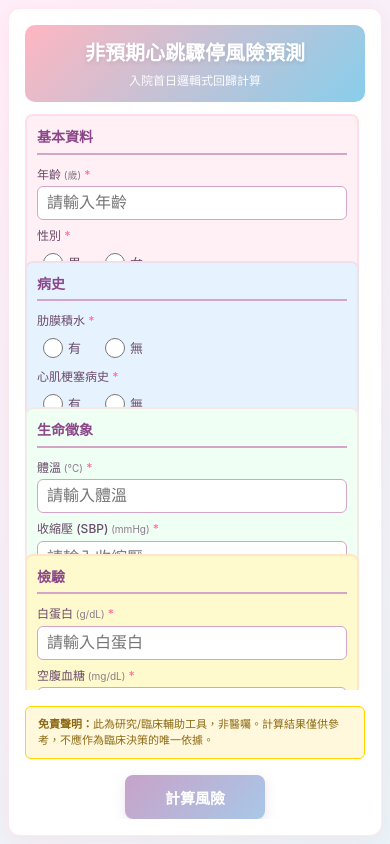
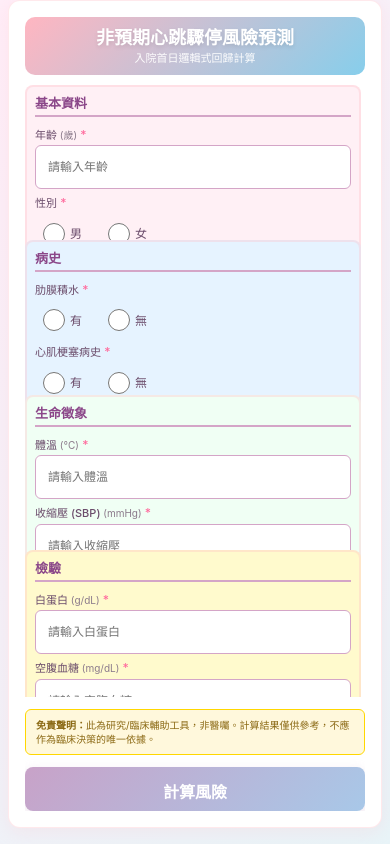
Before and after one commit to 0330tina/ihca-risk-prediction, a Next.js app: page /input in a window 390 px wide. Built offline with nearby package versions, Linux system fonts and the light colour scheme.

Commit message:
更新：介面

```diff
--- a/app/globals.css
+++ b/app/globals.css
@@ -28,6 +28,7 @@ body {
   }
 }
 
+/* iPhone 和移動端優化 */
 @media (max-width: 768px) {
   .form-content-grid {
     grid-template-columns: 1fr !important;
@@ -40,31 +41,67 @@ body {
   /* 移動端優化 */
   body {
     font-size: 14px;
+    -webkit-text-size-adjust: 100%;
+    -moz-text-size-adjust: 100%;
+    -ms-text-size-adjust: 100%;
+    text-size-adjust: 100%;
   }
 
   input[type="number"],
   input[type="text"] {
-    font-size: 16px !important; /* 防止 iOS 自動縮放 */
+    font-size: 12px !important;
+    appearance: none;
+    -webkit-appearance: none;
+    -moz-appearance: textfield;
+  }
+
+  /* iPhone 特定優化 */
+  @supports (-webkit-touch-callout: none) {
+    /* iOS Safari 專用 */
+    body {
+      padding: env(safe-area-inset-top) env(safe-area-inset-right) env(safe-area-inset-bottom) env(safe-area-inset-left);
+    }
   }
 }
 
-/* 移動端觸控優化 */
+/* 移動端觸控優化 - iPhone 專用 */
 @media (max-width: 768px) {
   button {
     min-height: 44px; /* iOS 建議的最小觸控區域 */
     padding: 12px 20px !important;
+    -webkit-tap-highlight-color: rgba(200, 162, 200, 0.3);
+    touch-action: manipulation;
   }
 
   input[type="radio"] {
-    width: 20px !important;
-    height: 20px !important;
-    min-width: 20px;
-    min-height: 20px;
+    width: 22px !important;
+    height: 22px !important;
+    min-width: 22px;
+    min-height: 22px;
+    -webkit-tap-highlight-color: transparent;
   }
 
   .radio-label {
     min-height: 44px;
     align-items: center;
+    padding: 8px 12px !important;
+    -webkit-tap-highlight-color: rgba(255, 182, 193, 0.2);
+  }
+
+  input[type="number"],
+  input[type="text"] {
+    min-height: 44px;
+    padding: 10px 12px !important;
+    font-size: 12px !important;
+    -webkit-tap-highlight-color: rgba(255, 182, 193, 0.2);
+  }
+
+  /* iPhone 安全區域 */
+  @supports (padding: max(0px)) {
+    .container {
+      padding-left: max(8px, env(safe-area-inset-left));
+      padding-right: max(8px, env(safe-area-inset-right));
+    }
   }
 }
 
@@ -112,6 +149,141 @@ button[style*="backgroundColor"]:hover {
   }
 }
 
+/* iPhone 特定優化 */
+@media only screen and (max-width: 428px) {
+  /* iPhone 14 Pro Max 及以下 */
+  body {
+    font-size: 15px;
+  }
+
+  .container {
+    padding: 4px !important;
+  }
+
+  .card {
+    padding: 12px !important;
+    border-radius: 10px !important;
+    max-height: calc(100vh - 8px) !important;
+  }
+
+  .form-content-grid {
+    gap: 8px !important;
+  }
+
+  .section {
+    padding: 8px !important;
+    gap: 6px !important;
+  }
+
+  .field-grid {
+    gap: 6px !important;
+  }
+
+  input[type="number"],
+  input[type="text"] {
+    font-size: 12px !important;
+    padding: 10px 12px !important;
+    min-height: 44px !important;
+  }
+
+  button {
+    font-size: 16px !important;
+    padding: 12px 20px !important;
+    min-height: 44px !important;
+    width: 100% !important;
+  }
+
+  .header {
+    padding: 10px 12px !important;
+    margin-bottom: 8px !important;
+  }
+
+  .title {
+    font-size: 18px !important;
+    margin-bottom: 2px !important;
+  }
+
+  .subtitle {
+    font-size: 11px !important;
+  }
+
+  .section-title {
+    font-size: 13px !important;
+    margin-bottom: 4px !important;
+    padding-bottom: 4px !important;
+  }
+
+  .label {
+    font-size: 12px !important;
+  }
+
+  .radio-group {
+    gap: 10px !important;
+  }
+
+  .radio-label {
+    font-size: 13px !important;
+    padding: 6px 10px !important;
+  }
+
+  .disclaimer {
+    padding: 8px 10px !important;
+    margin-top: 4px !important;
+  }
+
+  .disclaimer-text {
+    font-size: 10px !important;
+    line-height: 1.4 !important;
+  }
+}
+
+/* iPhone 小螢幕優化 */
+@media only screen and (max-width: 375px) {
+  /* iPhone SE, iPhone 12/13 mini */
+  .container {
+    padding: 2px !important;
+  }
+
+  .card {
+    padding: 10px !important;
+    border-radius: 8px !important;
+  }
+
+  .title {
+    font-size: 16px !important;
+  }
+
+  .subtitle {
+    font-size: 10px !important;
+  }
+
+  .section-title {
+    font-size: 12px !important;
+  }
+
+  .label {
+    font-size: 11px !important;
+  }
+
+  .unit {
+    font-size: 9px !important;
+  }
+
+  input[type="number"],
+  input[type="text"] {
+    font-size: 12px !important;
+    padding: 9px 11px !important;
+  }
+
+  .section {
+    padding: 6px !important;
+  }
+
+  .field-grid {
+    gap: 5px !important;
+  }
+}
+
 /* 病人卡片 hover 效果 */
 .patient-card:hover {
   transform: translateY(-4px);
--- a/app/input/page.tsx
+++ b/app/input/page.tsx
@@ -563,6 +563,9 @@ const styles: { [key: string]: React.CSSProperties } = {
     justifyContent: 'center',
     alignItems: 'flex-start',
     background: colors.background,
+    WebkitOverflowScrolling: 'touch', // iOS 平滑滾動
+    paddingTop: 'env(safe-area-inset-top)',
+    paddingBottom: 'env(safe-area-inset-bottom)',
   },
   card: {
     width: '100%',
@@ -572,75 +575,79 @@ const styles: { [key: string]: React.CSSProperties } = {
     padding: '16px',
     boxShadow: '0 4px 20px rgba(255, 182, 193, 0.2)',
     border: `1px solid ${colors.cardBorder}`,
-    maxHeight: 'calc(100vh - 16px)',
+    maxHeight: 'calc(100vh - 16px - env(safe-area-inset-top) - env(safe-area-inset-bottom))',
     display: 'flex',
     flexDirection: 'column',
     overflow: 'hidden',
+    WebkitOverflowScrolling: 'touch', // iOS 平滑滾動
   },
   header: {
     background: colors.titleBg,
     borderRadius: '10px',
-    padding: '12px 16px',
-    marginBottom: '12px',
+    padding: '10px 14px',
+    marginBottom: '10px',
     textAlign: 'center',
   },
   title: {
-    fontSize: '20px',
+    fontSize: '18px',
     fontWeight: 'bold',
     color: '#ffffff',
     marginBottom: '2px',
     textShadow: '0 2px 4px rgba(0, 0, 0, 0.1)',
+    lineHeight: '1.2',
   },
   subtitle: {
-    fontSize: '12px',
+    fontSize: '11px',
     color: '#ffffff',
     opacity: 0.95,
     margin: 0,
+    lineHeight: '1.3',
   },
   form: {
     display: 'flex',
     flexDirection: 'column',
-    gap: '10px',
+    gap: '8px',
     flex: 1,
     overflow: 'hidden',
   },
   formContent: {
     display: 'grid',
     gridTemplateColumns: 'repeat(auto-fit, minmax(280px, 1fr))',
-    gap: '10px',
+    gap: '8px',
     overflowY: 'auto',
-    paddingRight: '6px',
+    paddingRight: '4px',
     flex: 1,
   },
   section: {
     display: 'flex',
     flexDirection: 'column',
-    gap: '8px',
-    padding: '10px',
+    gap: '6px',
+    padding: '8px',
     borderRadius: '8px',
     border: `2px solid ${colors.cardBorder}`,
     minHeight: 'fit-content',
   },
   sectionTitle: {
-    fontSize: '14px',
+    fontSize: '13px',
     fontWeight: '600',
     color: '#8b4789',
     marginBottom: '4px',
-    paddingBottom: '4px',
+    paddingBottom: '3px',
     borderBottom: `2px solid ${colors.inputBorder}`,
+    lineHeight: '1.3',
   },
   fieldGrid: {
     display: 'grid',
     gridTemplateColumns: 'repeat(auto-fit, minmax(130px, 1fr))',
-    gap: '8px',
+    gap: '6px',
   },
   field: {
     display: 'flex',
     flexDirection: 'column',
-    gap: '3px',
+    gap: '2px',
   },
   label: {
-    fontSize: '12px',
+    fontSize: '11px',
     fontWeight: '500',
     color: '#6b4c6b',
     marginBottom: '1px',
@@ -656,8 +663,8 @@ const styles: { [key: string]: React.CSSProperties } = {
     fontSize: '12px',
   },
   input: {
-    padding: '7px 9px',
-    fontSize: '14px',
+    padding: '9px 11px',
+    fontSize: '12px',
     border: `1.5px solid ${colors.inputBorder}`,
     borderRadius: '6px',
     outline: 'none',
@@ -665,6 +672,9 @@ const styles: { [key: string]: React.CSSProperties } = {
     backgroundColor: colors.input,
     color: '#333',
     width: '100%',
+    WebkitAppearance: 'none',
+    MozAppearance: 'textfield',
+    minHeight: '42px',
   },
   inputError: {
     borderColor: colors.error,
@@ -672,7 +682,7 @@ const styles: { [key: string]: React.CSSProperties } = {
   },
   radioGroup: {
     display: 'flex',
-    gap: '12px',
+    gap: '10px',
     marginTop: '2px',
     flexWrap: 'wrap',
   },
@@ -680,12 +690,13 @@ const styles: { [key: string]: React.CSSProperties } = {
     display: 'flex',
     alignItems: 'center',
     gap: '5px',
-    fontSize: '13px',
+    fontSize: '12px',
     cursor: 'pointer',
     color: '#6b4c6b',
-    padding: '3px 6px',
+    padding: '4px 8px',
     borderRadius: '5px',
     transition: 'background-color 0.2s',
+    minHeight: '36px',
   },
   radio: {
     width: '16px',
@@ -719,21 +730,21 @@ const styles: { [key: string]: React.CSSProperties } = {
     fontFamily: 'inherit',
   },
   disclaimer: {
-    padding: '10px 12px',
+    padding: '8px 10px',
     backgroundColor: colors.disclaimer,
     border: `1.5px solid ${colors.disclaimerBorder}`,
     borderRadius: '6px',
-    marginTop: '6px',
+    marginTop: '4px',
   },
   disclaimerText: {
-    fontSize: '11px',
+    fontSize: '10px',
     color: '#8b6914',
     margin: 0,
     lineHeight: '1.4',
   },
   submitButton: {
-    padding: '10px 24px',
-    fontSize: '15px',
+    padding: '12px 24px',
+    fontSize: '16px',
     fontWeight: '600',
     color: '#ffffff',
     background: colors.button,
@@ -741,10 +752,10 @@ const styles: { [key: string]: React.CSSProperties } = {
     borderRadius: '8px',
     cursor: 'pointer',
     transition: 'all 0.3s',
-    alignSelf: 'center',
-    minWidth: '140px',
+    alignSelf: 'stretch',
+    minHeight: '48px',
     boxShadow: '0 4px 12px rgba(200, 162, 200, 0.3)',
-    marginTop: '6px',
+    marginTop: '4px',
   },
   submitButtonDisabled: {
     opacity: 0.6,
--- a/app/layout.tsx
+++ b/app/layout.tsx
@@ -5,6 +5,12 @@ import './globals.css'
 export const metadata: Metadata = {
   title: '非預期心跳驟停風險預測',
   description: '入院首日邏輯式回歸計算工具',
+  viewport: {
+    width: 'device-width',
+    initialScale: 1,
+    maximumScale: 1,
+    userScalable: false,
+  },
 }
 
 export default function RootLayout({
@@ -14,6 +20,11 @@ export default function RootLayout({
 }) {
   return (
     <html lang="zh-TW">
+      <head>
+        <meta name="viewport" content="width=device-width, initial-scale=1, maximum-scale=1, user-scalable=no" />
+        <meta name="apple-mobile-web-app-capable" content="yes" />
+        <meta name="apple-mobile-web-app-status-bar-style" content="default" />
+      </head>
       <body>{children}</body>
     </html>
   )
```
Also changed, not shown: 1 other file (tests, documents, lock files or other folders).
